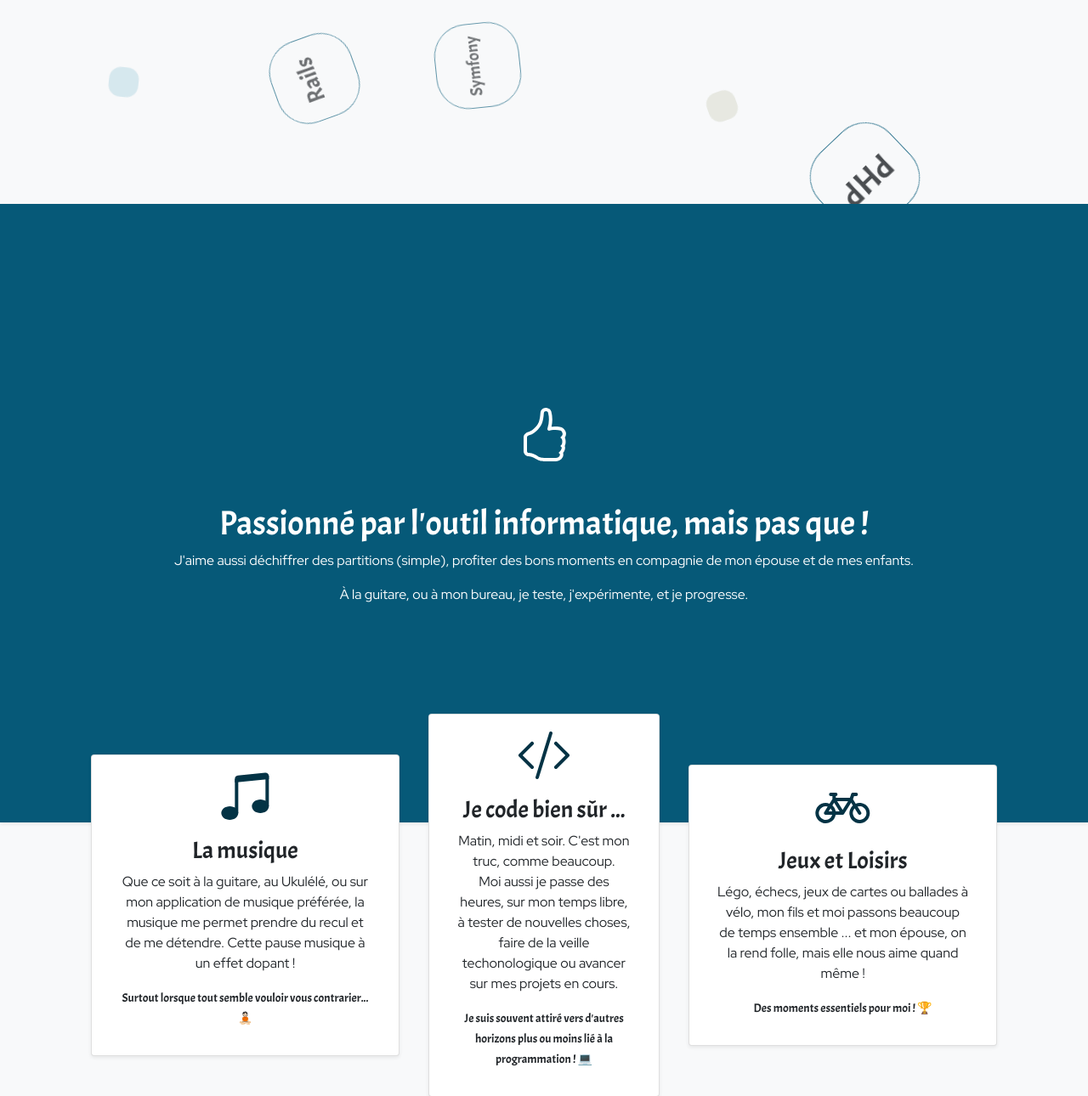
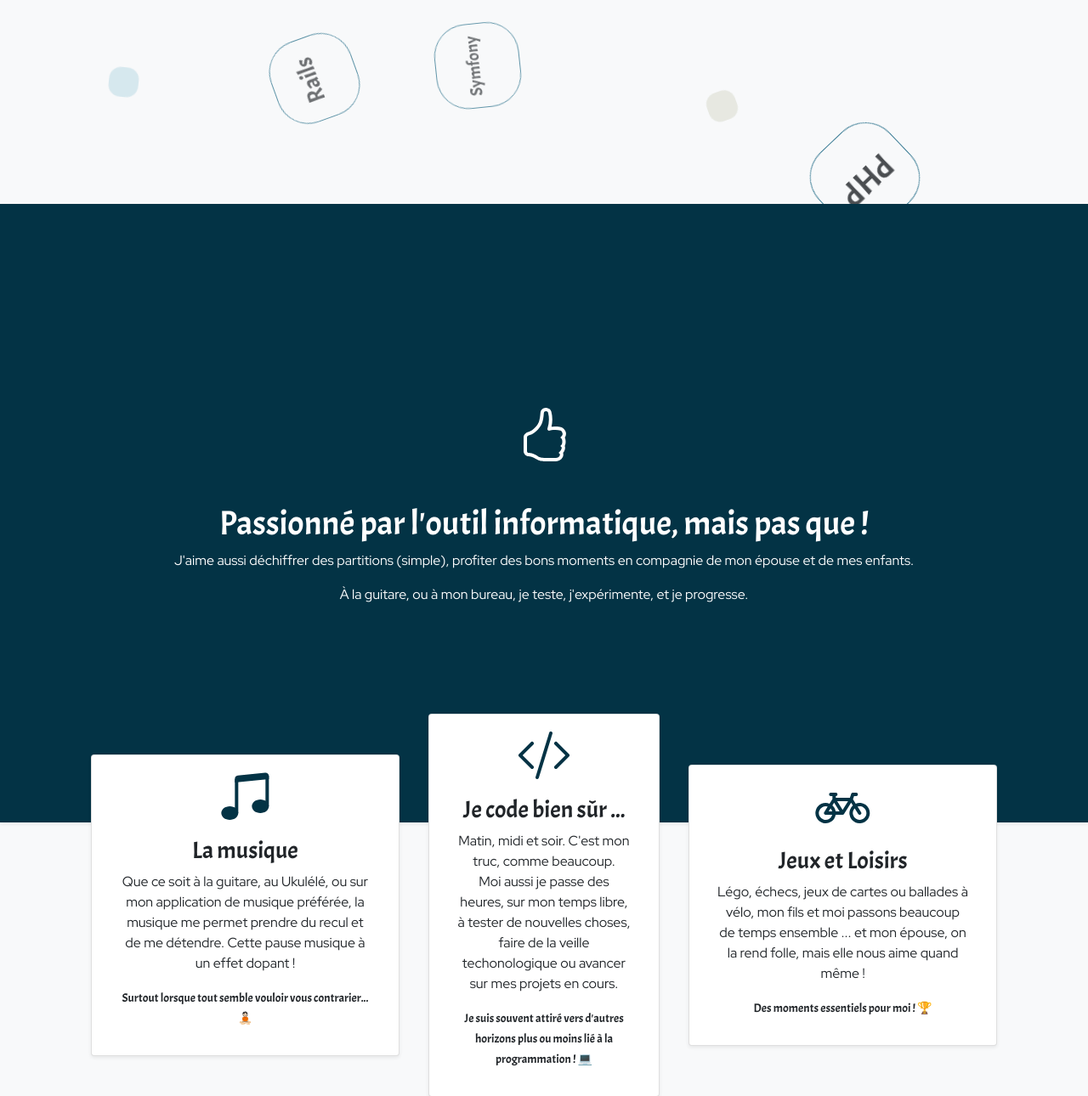
Before and after one commit to YoStM/ystm-vedeu, a PHP site: page /fr/accueil.php in a window 1280 px wide. Shown: the part 643-1933 px from the top of the page at 85% size. Run offline with PHP 8.4, Linux system fonts and the light colour scheme.

Commit message:
Modify bg-color bio section

```diff
--- a/assets/css/custom.css
+++ b/assets/css/custom.css
@@ -49,7 +49,7 @@ body {
 }
 
 .canard-blue{
-    background-color: #065978;
+    background-color: #033345;
     color: white;
     padding: 3rem;
 }
```
